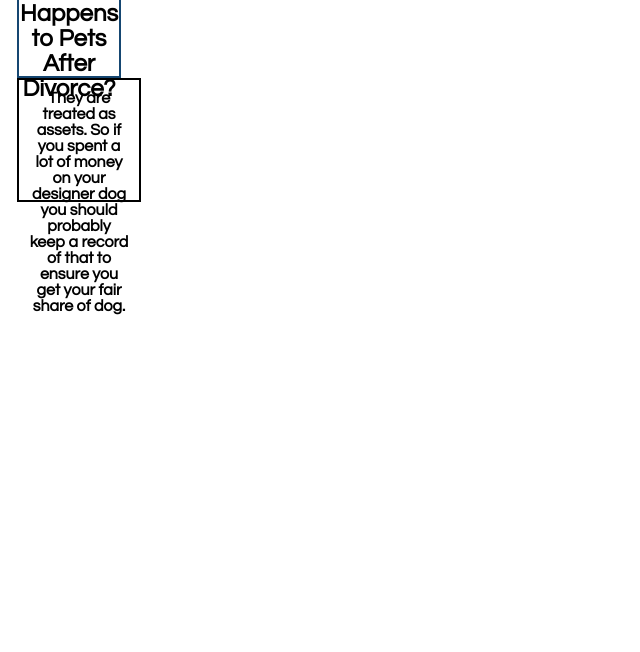
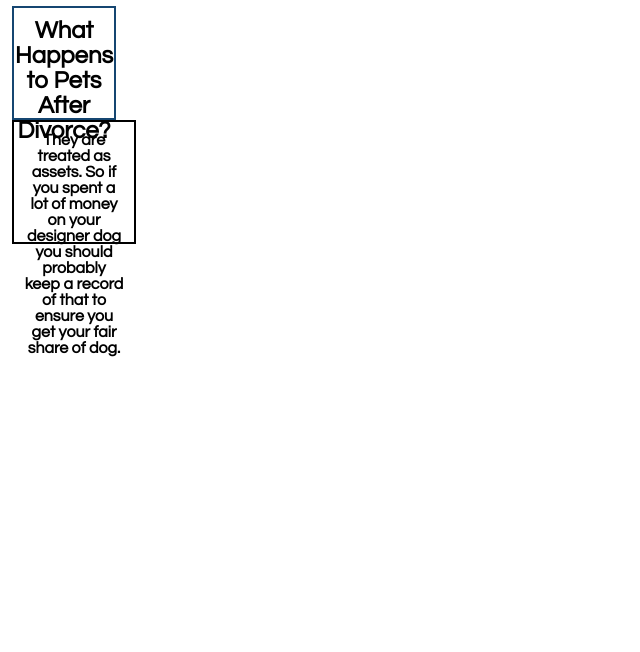
Before and after one commit to reing7299/did-you-know, a plain HTML site: page horizontalnew.html in a window 1280 px wide. Shown: the part 148-800 px from the top of the page, without its empty margins (0-640 px from the left). Drawn offline with Linux system fonts and the light colour scheme.

Commit message:
Update horizontalnew.css

```diff
--- a/horizontalnew.css
+++ b/horizontalnew.css
@@ -23,12 +23,6 @@ div{
     border:2px solid black;
 }
 
-h1{
-    width:30px;
-    margin-top:-10px;
-    margin-left:5px;
-    background:white;
-}
 
 .side {
   border-bottom: solid 2px;
```
